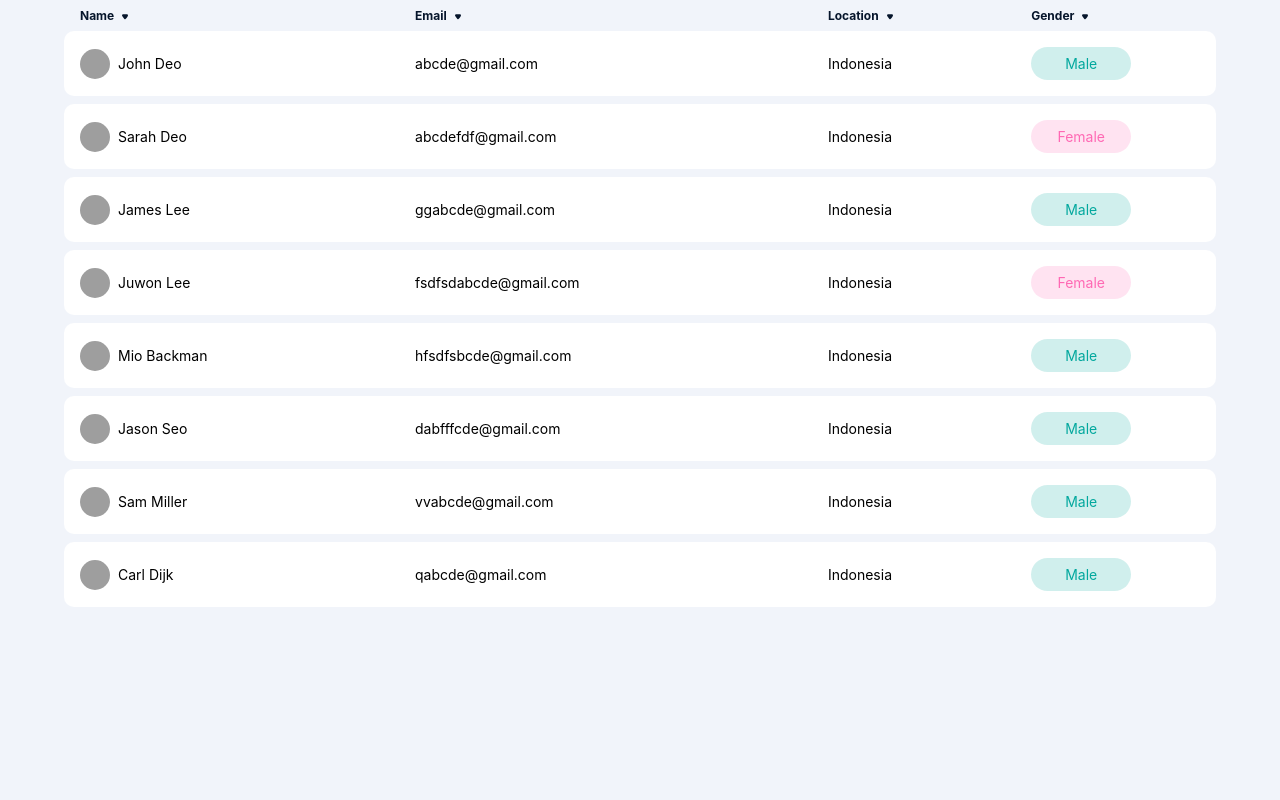
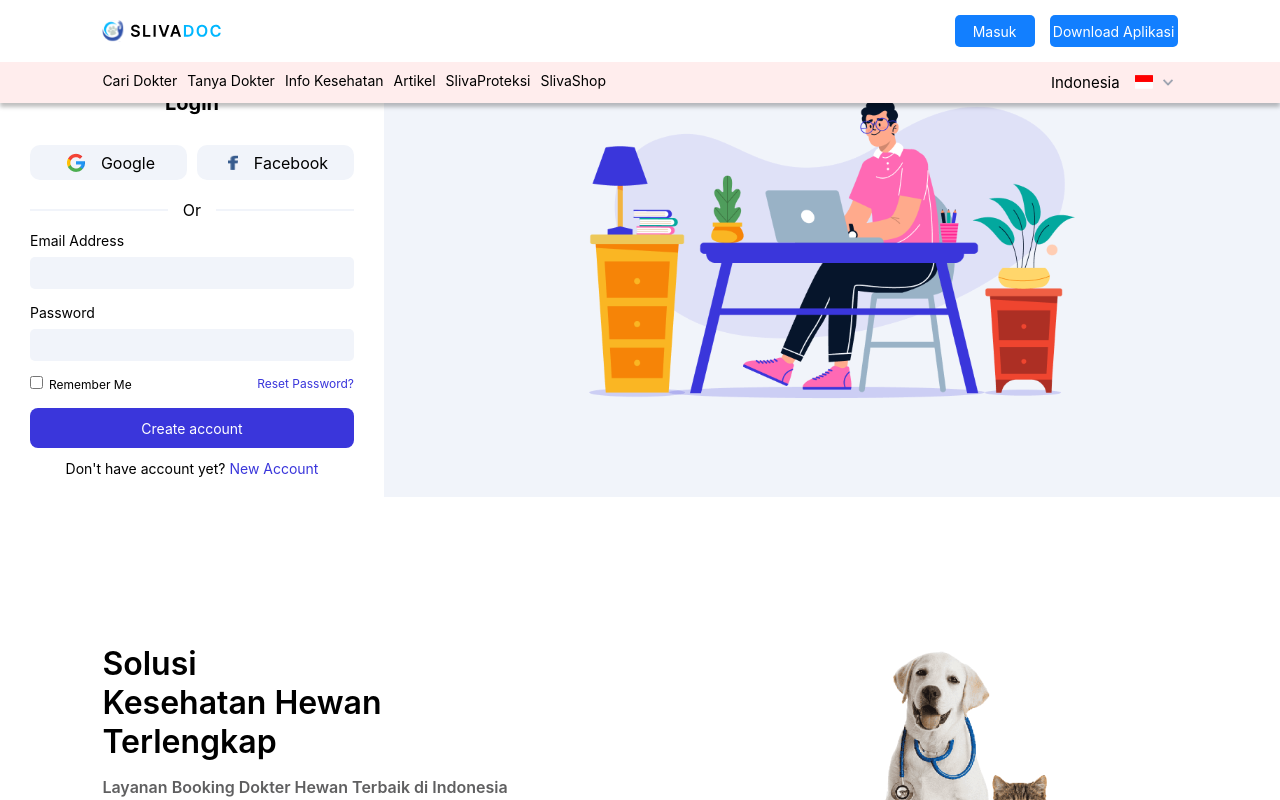
Before and after one commit to slivatech/SlivaDoc, a React (Create React App) app: page / in a window 1280 px wide. Shown: the top 800 px of the page. Built offline with nearby package versions, Linux system fonts and the light colour scheme; grey boxes are pictures that could not be loaded.

Commit message:
fixing code

```diff
--- a/src/App.tsx
+++ b/src/App.tsx
@@ -1,45 +1,46 @@
-import React from 'react'
+import React from "react";
 import HomePage from "./pages/HomePage";
 import Artikel from "./pages/PageArtikel/PageArtikel";
 import DetailArtikel from "./pages/DetailArtikel/DetailArtikel";
 import GlobalCss from "./styles/Global";
 import { ThemeProvider } from "styled-components";
 import { defaultTheme } from "./styles/Theme";
-import Auth from './pages/Auth/Auth';
-import DetailKlinik from './pages/DetailKlinik/DetailKlinik';
-import Table from './components/Table/Table';
+import Auth from "./pages/Auth/Auth";
+import DetailKlinik from "./pages/DetailKlinik/DetailKlinik";
+import Table from "./components/CustomerList/CustomerList";
+import CustomerList from "./components/CustomerList/CustomerList";
 
 const App = () => {
   const [dimension, setDimension] = React.useState({
     width: window.innerWidth,
-    height: window.innerHeight
-  })
+    height: window.innerHeight,
+  });
 
   const resize = () => {
     setDimension({
       width: window.innerWidth,
-      height: window.innerHeight
-    })
-  }
+      height: window.innerHeight,
+    });
+  };
 
   React.useEffect(() => {
-    window.addEventListener('resize', resize)
+    window.addEventListener("resize", resize);
 
     return () => {
-      window.removeEventListener('resize', resize)
-    }
-  }, [])
+      window.removeEventListener("resize", resize);
+    };
+  }, []);
 
   return (
     <ThemeProvider theme={defaultTheme}>
       <GlobalCss />
-      {/* <Auth /> */}
-      {/* <HomePage width={dimension.width} />
+      <Auth />
+      <HomePage width={dimension.width} />
       <Artikel />
-      <DetailArtikel /> */}
-      {/* <DetailKlinik /> */}
-      {/* <CustomerList /> */}
-      <Table />
+      <DetailArtikel />
+      <DetailKlinik />
+      <CustomerList />
+      <CustomerList />
     </ThemeProvider>
   );
 };
--- /dev/null
+++ b/src/components/CustomerList/CustomerList.tsx
@@ -0,0 +1,142 @@
+import  { SetStateAction, useState, Dispatch, useMemo } from "react";
+import { customers } from "./fakeData";
+import { Cell, Column, useSortBy, useTable } from "react-table";
+import { TableData, TableHead, TableStyle } from "./TableStyle";
+import { Container } from "../Container";
+import CustomerSidebar from "./CustomerSidebar";
+import styled from "styled-components";
+export type TableProps = {
+  data: Array<any>;
+  columns: Array<Column>;
+  enableSorting?: boolean;
+  hideHeaders?: boolean;
+};
+
+export const CustomerListStyle = styled.div<{ isSidebarOpen: boolean }>(
+  ({ isSidebarOpen }) => `
+    background: #f1f4fa;
+  height: 100vh;
+  overflow-x:hidden;
+  width:100%;
+  margin-right:${isSidebarOpen ? "25%" : 0};
+  transition: margin-right .5s;
+`
+);
+
+interface ColumnDetails {
+  [key: string]: string;
+}
+const CustomerList = () => {
+  const [isSidebarOpen, setSidebarOpen] = useState<boolean>(false);
+  const data = useMemo<ColumnDetails[]>(() => customers, []);
+  const columns = useMemo(
+    () => [
+      {
+        Header: "Name",
+        accessor: "name",
+      },
+      {
+        Header: "Email",
+        accessor: "email",
+      },
+      {
+        Header: "Location",
+        accessor: "location",
+      },
+      {
+        Header: "Gender",
+        accessor: "gender",
+      },
+    ],
+    []
+  );
+
+  const { getTableProps, getTableBodyProps, headerGroups, rows, prepareRow } =
+    useTable({ columns, data }, useSortBy);
+
+  return (
+    <div style={{ background: "#f1f4fa" }}>
+      <div style={{ display: "flex", overflowX: "hidden" }}>
+        <CustomerListStyle isSidebarOpen={isSidebarOpen}>
+          <Container>
+            <TableStyle {...getTableProps()}>
+              <TableHead>
+                {headerGroups.map((headerGroup, i) => (
+                  <tr {...headerGroup.getHeaderGroupProps()}>
+                    {headerGroup.headers.map((column) => (
+                      <th
+                        {...column.getHeaderProps(
+                          column.getSortByToggleProps()
+                        )}
+                      >
+                        {column.render("Header")}
+                        {/* {column.isSorted ? (column.isSortedDesc ? " ▼" : " ▲") : ""} */}
+                        <img
+                        alt="arrow"
+                          src="/assets/arrow_dropdown2.svg"
+                          className={column.isSortedDesc ? "desc" : ""}
+                        />
+                      </th>
+                    ))}
+                  </tr>
+                ))}
+              </TableHead>
+              <tbody {...getTableBodyProps()}>
+                {rows.map((row) => {
+                  prepareRow(row);
+                  return (
+                    <tr {...row.getRowProps()}>
+                      {row.cells.map((cell) => {
+                        return (
+                          // <TableData {...cell.getCellProps()}>{cell.render("Cell")}</TableData>
+                          <TableContent
+                            cell={cell}
+                            setSidebarOpen={setSidebarOpen}
+                          />
+                        );
+                      })}
+                    </tr>
+                  );
+                })}
+              </tbody>
+            </TableStyle>
+          </Container>
+        </CustomerListStyle>
+        {isSidebarOpen ? <CustomerSidebar isOpen={isSidebarOpen} /> : null}
+      </div>
+    </div>
+  );
+};
+
+const TableContent = ({
+  cell,
+  setSidebarOpen,
+}: {
+  cell: Cell<ColumnDetails, any>;
+  setSidebarOpen: Dispatch<SetStateAction<boolean>>;
+}) => {
+  console.log(cell);
+  return (
+    <TableData>
+      {cell.column.id === "name" ? (
+        <div style={{ display: "flex", alignItems: "center", gap: ".5rem" }}>
+          <img src={cell.row.original.image} alt="profile-img" />
+          <span
+            style={{ cursor: "pointer" }}
+            onClick={() => setSidebarOpen(true)}
+          >
+            {cell.value}
+          </span>
+        </div>
+      ) : cell.column.id === "gender" ? (
+        <div className={`${cell.value.toLowerCase()} genderRow`}>
+          {cell.value}
+        </div>
+      ) : (
+        cell.value
+      )}
+    </TableData>
+  );
+};
+
+export default CustomerList;
--- a/src/components/Table/CustomerSidebar.tsx
+++ b/src/components/CustomerList/CustomerSidebar.tsx
@@ -1,4 +1,3 @@
-import React from "react";
 import styled from "styled-components";
 import Avatar from "../Avatar/Avatar";
 import BarChartComponent from "../Chart/BarChart";
@@ -98,11 +97,11 @@ const CustomerSidebar = ({ isOpen }: { isOpen: boolean }) => {
       <ContactSection>
         <h2>Contact Info</h2>
         <div className="email">
-          <img src={"/assets/message.svg"} />
+          <img src={"/assets/message.svg"}  alt="msg"/>
           <p>kajope5182@ummoh.com</p>
         </div>
         <div className="location">
-          <img src={"/assets/location-2.svg"} />
+          <img src={"/assets/location-2.svg"} alt="location" />
           <p>2239 Hog Camp Road</p>
         </div>
       </ContactSection>
--- a/src/components/Table/Table.tsx
+++ /dev/null
@@ -1,126 +0,0 @@
-import React, {  SetStateAction, useState, Dispatch,useMemo } from 'react';
-import { customers } from "./fakeData";
-import { Cell, Column, useSortBy, useTable } from "react-table";
-import { TableData, TableHead, TableStyle } from "./TableStyle";
-import { Container } from "../Container";
-import CustomerSidebar from "./CustomerSidebar";
-import styled from "styled-components";
-export type TableProps = {
-  data: Array<any>;
-  columns: Array<Column>;
-  enableSorting?: boolean;
-  hideHeaders?: boolean;
-};
-
-export const CustomerListStyle = styled.div<{ isSidebarOpen:boolean }>(({ isSidebarOpen })=>`
-    background: #f1f4fa;
-  height: 100vh;
-  overflow-x:hidden;
-  width:100%;
-  margin-right:${isSidebarOpen ? "25%" : 0};
-  transition: margin-right .5s;
-`)
-
-
-interface ColumnDetails {
-  [key: string]: string;
-}
-const Table = () => {
-  const [isSidebarOpen,setSidebarOpen] = useState<boolean>(false);
-  const data = useMemo<ColumnDetails[]>(() => customers, []);
-  const columns = useMemo(
-    () => [
-      {
-        Header: "Name",
-        accessor: "name",
-      },
-      {
-        Header: "Email",
-        accessor: "email",
-      },
-      {
-        Header: "Location",
-        accessor: "location",
-      },
-      {
-        Header: "Gender",
-        accessor: "gender",
-      },
-    ],
-    []
-  );
-
-  const { getTableProps, getTableBodyProps, headerGroups, rows, prepareRow } =
-    useTable({ columns, data }, useSortBy);
-
-  return (
-    <div style={{ display: "flex",overflowX:"hidden",background:"#f1f4fa" }}>
-      <CustomerListStyle isSidebarOpen={isSidebarOpen}>
-        <Container>
-          <TableStyle {...getTableProps()}>
-            <TableHead>
-              {headerGroups.map((headerGroup, i) => (
-                <tr {...headerGroup.getHeaderGroupProps()}>
-                  {headerGroup.headers.map((column) => (
-                    <th
-                      {...column.getHeaderProps(column.getSortByToggleProps())}
-                    >
-                      {column.render("Header")}
-                      {/* {column.isSorted ? (column.isSortedDesc ? " ▼" : " ▲") : ""} */}
-                      <img
-                        src="/assets/arrow_dropdown2.svg"
-                        className={column.isSortedDesc ? "desc" : ""}
-                      />
-                    </th>
-                  ))}
-                </tr>
-              ))}
-            </TableHead>
-            <tbody {...getTableBodyProps()}>
-              {rows.map((row) => {
-                prepareRow(row);
-                return (
-                  <tr {...row.getRowProps()}>
-                    {row.cells.map((cell) => {
-                      return (
-                        // <TableData {...cell.getCellProps()}>{cell.render("Cell")}</TableData>
-                        <TableContent cell={cell} setSidebarOpen={setSidebarOpen} />
-                      );
-                    })}
-                  </tr>
-                );
-              })}
-            </tbody>
-          </TableStyle>
-        </Container>
-      </CustomerListStyle>
-      {isSidebarOpen ? <CustomerSidebar isOpen={isSidebarOpen} />  : null}
-
-    </div>
-  );
-};
-
-const TableContent = ({ cell,setSidebarOpen }: { cell: Cell<ColumnDetails, any>,setSidebarOpen:Dispatch<SetStateAction<boolean>> }) => {
-  console.log(cell);
-  return (
-    <TableData >
-      {cell.column.id === "name" ? (
-        <div style={{ display: "flex", alignItems: "center", gap: ".5rem" }}>
-          <img src={cell.row.original.image} />
-          <span style={{ cursor:"pointer"}} onClick={()=>setSidebarOpen(true)}>
-          {cell.value}
-
-          </span>
-        </div>
-      ) : cell.column.id === "gender" ? (
-        <div className={`${cell.value.toLowerCase()} genderRow`}>
-          {cell.value}
-        </div>
-      ) : (
-        cell.value
-      )}
-    </TableData>
-  );
-};
-
-export default Table;
```
Also changed, not shown: src/components/CustomerList/TableStyle.tsx (renamed from src/components/Table/TableStyle.tsx), src/components/CustomerList/fakeData.ts (renamed from src/components/Table/fakeData.ts).
